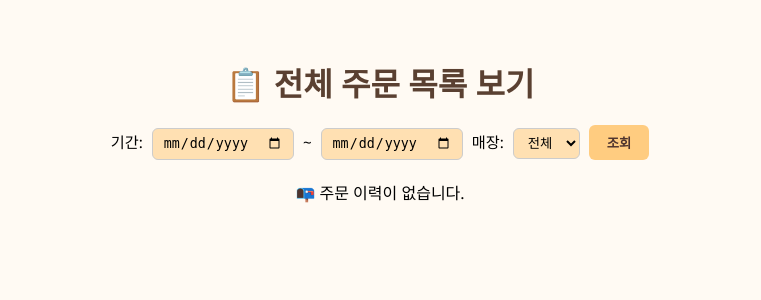
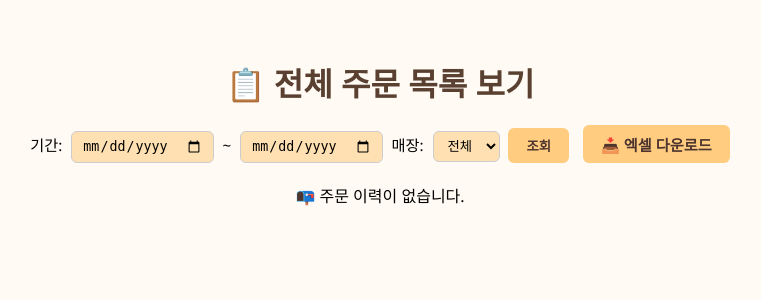
Before and after one commit to carrot0217/Betifulstore-app, a Flask app: page /admin/orders in a window 1280 px wide. Shown: the top 300 px of the page, without its empty margins (260-1021 px from the left). Run offline with Flask 3, Linux system fonts and the light colour scheme; the visitor is signed in with stand-in values (Sample User, id 1).

Commit message:
Update admin_orders.html

```diff
--- a/templates/admin_orders.html
+++ b/templates/admin_orders.html
@@ -36,6 +36,19 @@
       cursor: pointer;
     }
     button:hover {
+      background-color: #ffb74d;
+    }
+    a.download {
+      display: inline-block;
+      margin-left: 10px;
+      padding: 8px 18px;
+      background-color: #ffcc80;
+      border-radius: 6px;
+      font-weight: bold;
+      color: #4e342e;
+      text-decoration: none;
+    }
+    a.download:hover {
       background-color: #ffb74d;
     }
     table {
@@ -86,6 +99,7 @@
       </select>
     </label>
     <button type="submit">조회</button>
+    <a class="download" href="{{ url_for('download_orders_excel', start=start_date, end=end_date, store=selected_store) }}">📥 엑셀 다운로드</a>
   </form>
 
   {% if orders %}
```
